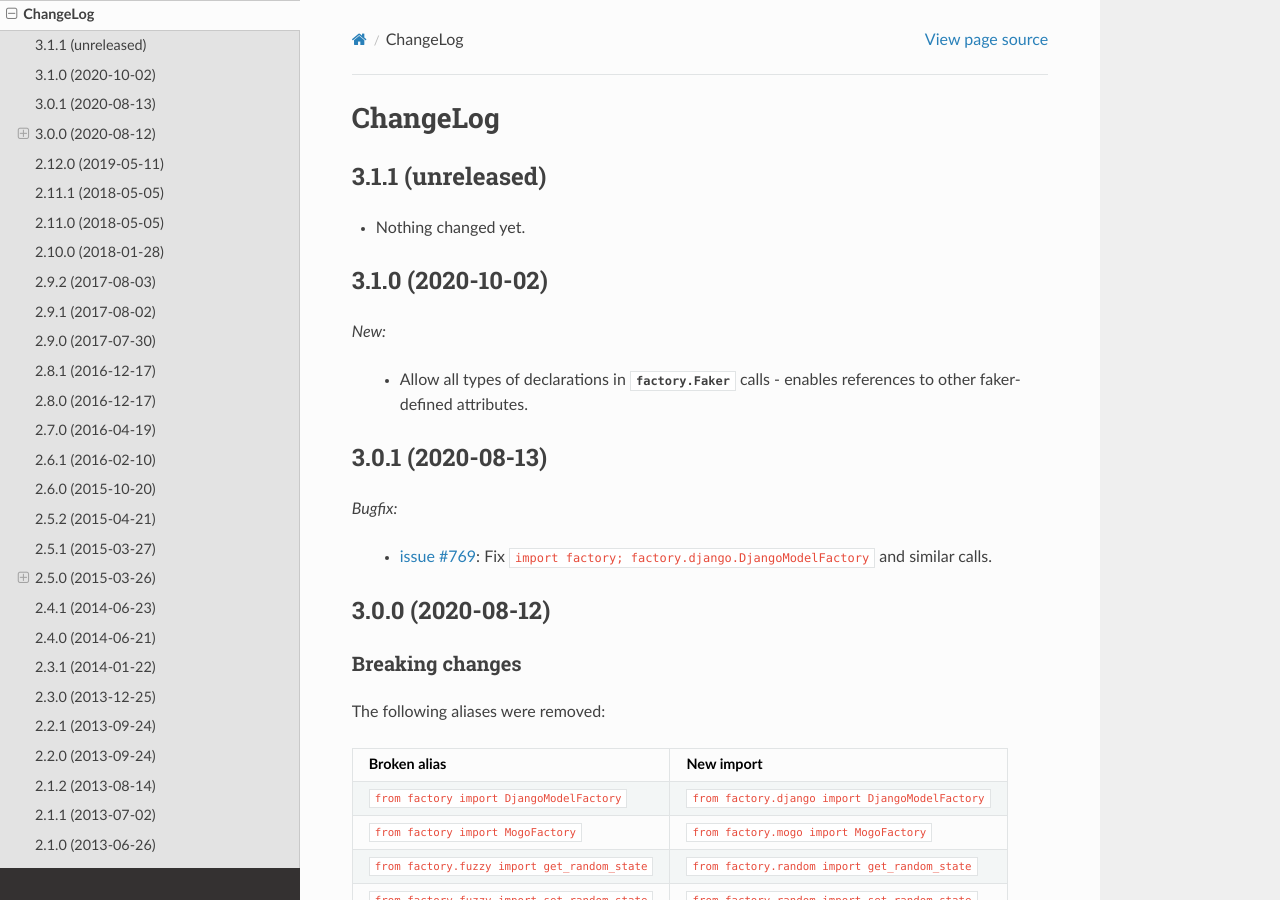
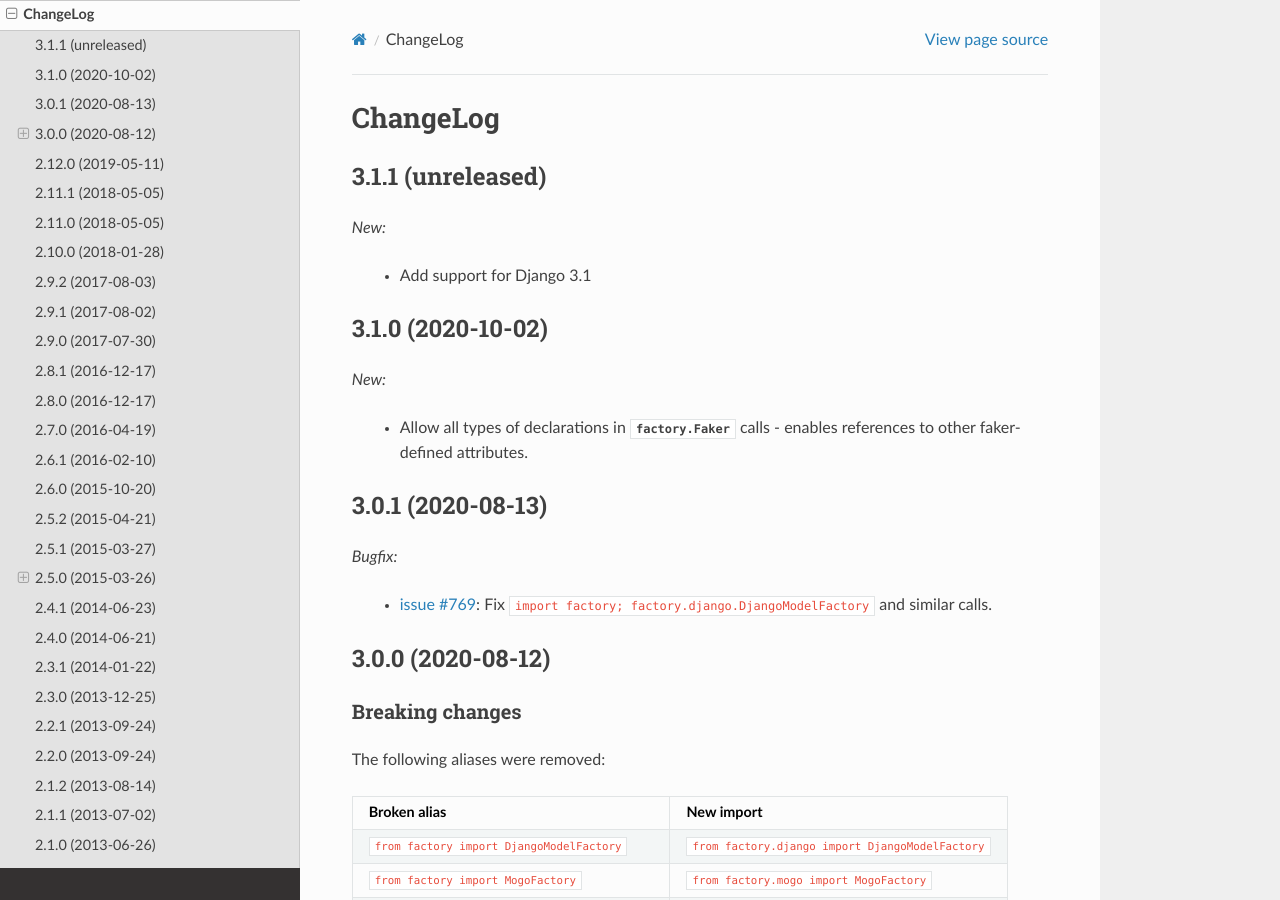
Before and after one commit to FactoryBoy/factory_boy, a Sphinx documentation site: the page built from docs/changelog.rst, in a window 1280 px wide and 900 px high. Built offline with Sphinx 7.4.7 and the Read the Docs theme 2.0.0, drawn with Linux system fonts in a browser that asks for light colours.

Commit message:
Add Django 3.1 to the test matrix
Django 3.1 was released August 4th, 2020.

```diff
--- a/docs/changelog.rst
+++ b/docs/changelog.rst
@@ -4,7 +4,9 @@ ChangeLog
 3.1.1 (unreleased)
 ------------------
 
-- Nothing changed yet.
+*New:*
+
+    - Add support for Django 3.1
 
 
 3.1.0 (2020-10-02)
--- a/setup.cfg
+++ b/setup.cfg
@@ -16,6 +16,7 @@ classifiers =
     Framework :: Django :: 1.11
     Framework :: Django :: 2.2
     Framework :: Django :: 3.0
+    Framework :: Django :: 3.1
     Intended Audience :: Developers
     License :: OSI Approved :: MIT License
     Operating System :: OS Independent
```
Also changed, not shown: 1 other file.
